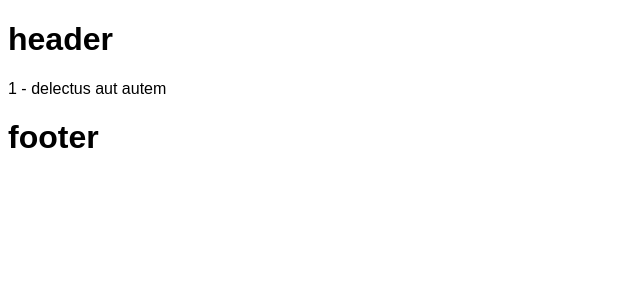
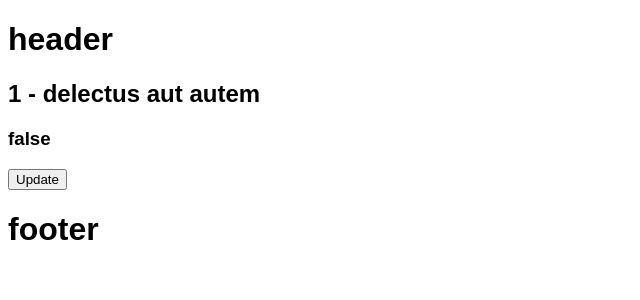
Before and after one commit to GhMamadreza84/next-pages-route, a Next.js app: page /todos/1 in a window 1280 px wide. Shown: the top 300 px of the page, without its empty margins (0-640 px from the left). Built offline with nearby package versions, Linux system fonts and the light colour scheme; data requests are answered from the project's data file.

Commit message:
i edit todoId route and have bug now

```diff
--- a/pages/todos/[todoId].js
+++ b/pages/todos/[todoId].js
@@ -1,9 +1,26 @@
-import React from "react";
+import React, { useState } from "react";
 
-const TodoDetails = ({todo}) => {
+const TodoDetails = ({ todo }) => {
+  const [data, setData] = useState(todo || {});
+
+  const updateHandler = async (id) => {
+    try {
+      const res = await fetch(`http://localhost:4000/todos/${id}`);
+      if (!res.ok) throw new Error("Failed to fetch data.");
+      const updatedData = await res.json();
+      setData(updatedData);
+    } catch (error) {
+      console.error("Error fetching data:", error);
+    }
+  };
+
   return (
     <div>
-      {todo.id} - {todo.title}
+      <h2>
+        {data.id} - {data.title}
+      </h2>
+      <h3>{`${data.completed}`}</h3>
+      <button onClick={() => updateHandler(data.id)}>Update</button>
     </div>
   );
 };
@@ -12,9 +29,10 @@ export default TodoDetails;
 
 export async function getServerSideProps(context) {
   const { params } = context;
+
   const res = await fetch(`http://localhost:4000/todos/${params.todoId}`);
+
   const data = await res.json();
-
   return {
     props: {
       todo: data,
```
